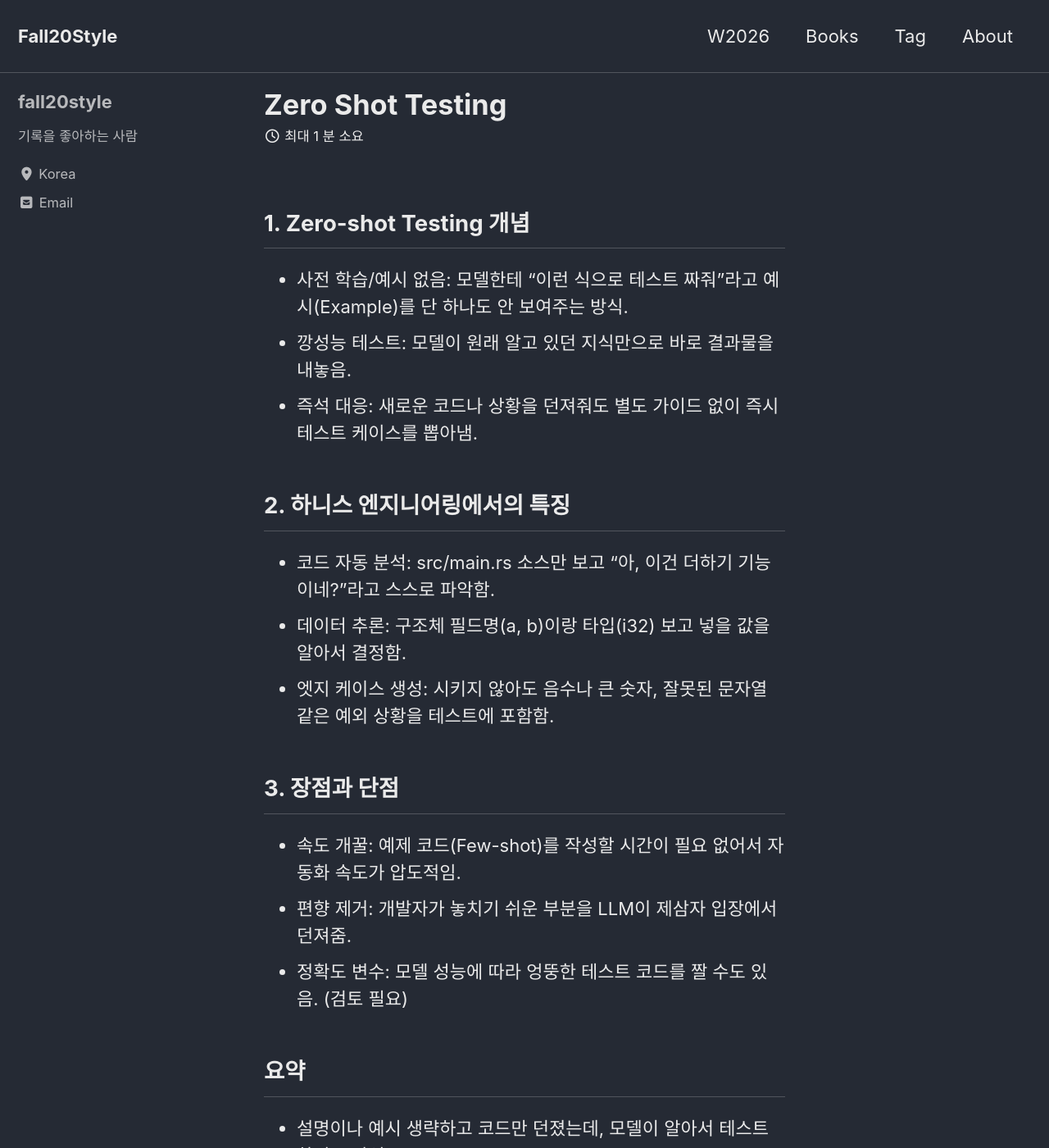
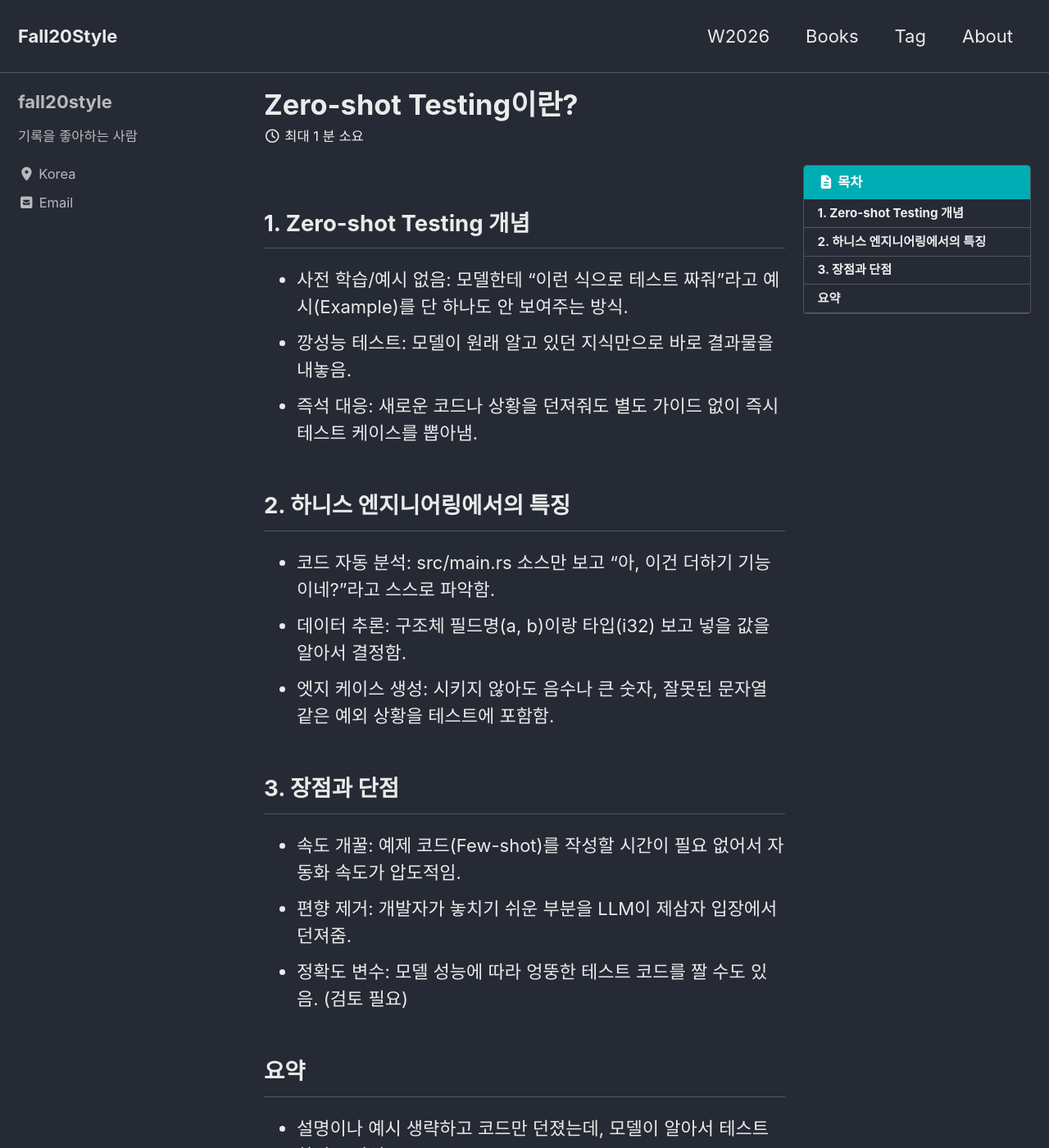
Before and after one commit to fall20style/fall20style.github.io, a Jekyll site: the page built from _posts/2026-04-04-zero-shot-testing.md, in a window 1280 px wide and 1400 px high. Shown: the whole window at 82% size. Built offline with Jekyll 4.4.1, drawn with Linux system fonts in a browser that asks for light colours; cached includes are drawn as plain includes.

Commit message:
Update 2026-04-04-zero-shot-testing.md

```diff
--- a/_posts/2026-04-04-zero-shot-testing.md
+++ b/_posts/2026-04-04-zero-shot-testing.md
@@ -1,3 +1,21 @@
+---
+title: Zero-shot Testing이란?
+layout: single
+author_profile: true
+read_time: true
+comments: true
+share: true
+related: true
+popular: true
+tags:
+  - axum
+  - Rust
+categories:
+toc: true
+toc_sticky: true
+toc_label: 목차
+description: desc가 여기에
+---
 
 ## 1. Zero-shot Testing 개념
 
```
